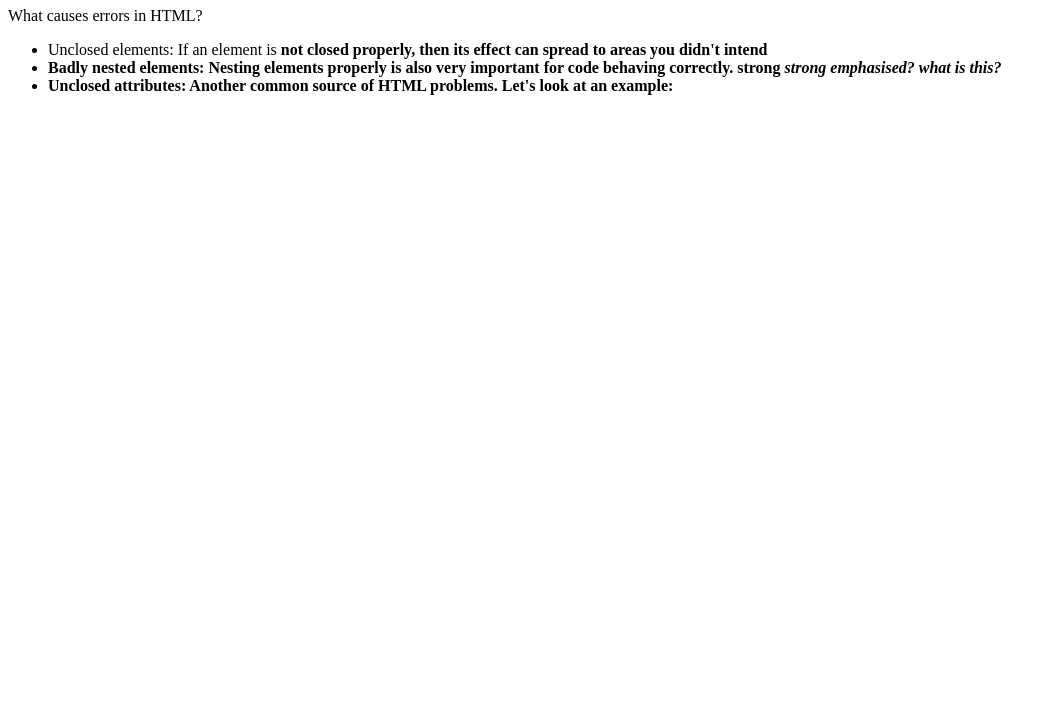
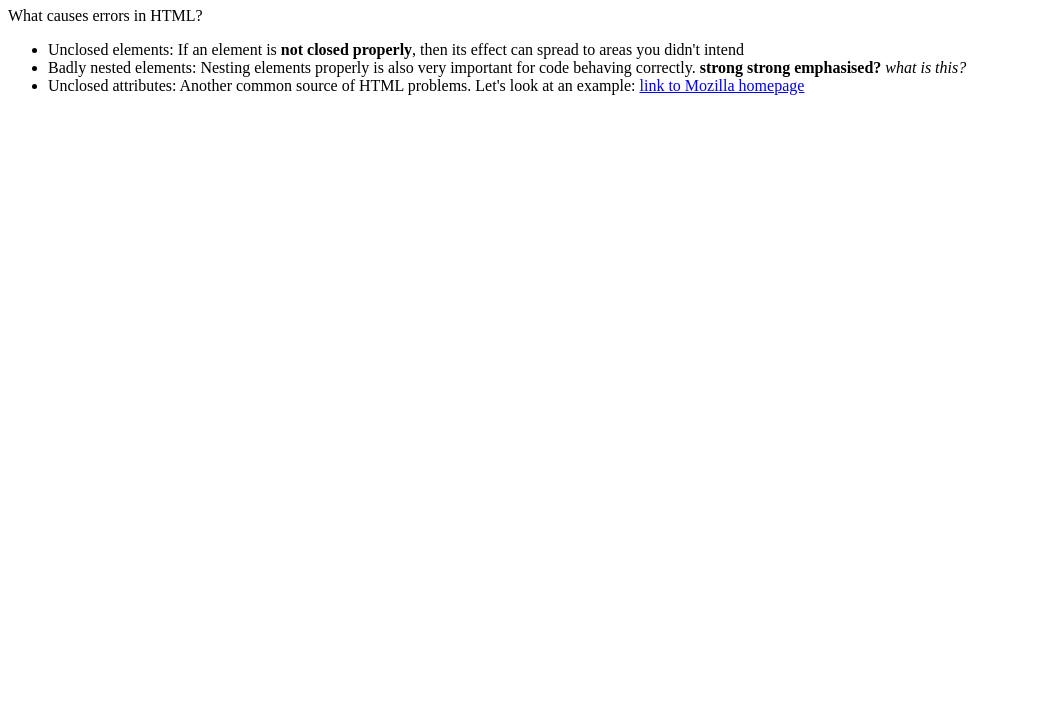
Before and after one commit to AndyPietr/MozzillaWebDevelopmentCourse, a plain HTML site: page HTML/debug html/index.html in a window 1280 px wide. Shown: the part 73-800 px from the top of the page, without its empty margins (0-1056 px from the left). Drawn offline with Linux system fonts and the light colour scheme.

Commit message:
finished charpter about debugging html, moving into next one

```diff
--- a/HTML/debug html/index.html
+++ b/HTML/debug html/index.html
@@ -16,11 +16,11 @@
     <p>What causes errors in HTML?
 
     <ul>
-      <li>Unclosed elements: If an element is <strong>not closed properly, then its effect can spread to areas you didn't intend
+      <li>Unclosed elements: If an element is <strong>not closed properly</strong>, then its effect can spread to areas you didn't intend
 
-      <li>Badly nested elements: Nesting elements properly is also very important for code behaving correctly. <strong>strong <em>strong emphasised?</strong> what is this?</em>
+      <li>Badly nested elements: Nesting elements properly is also very important for code behaving correctly. <strong>strong strong emphasised?</strong> <em>what is this?</em>
 
-      <li>Unclosed attributes: Another common source of HTML problems. Let's look at an example: <a href="https://www.mozilla.org/>link to Mozilla homepage</a>
+      <li>Unclosed attributes: Another common source of HTML problems. Let's look at an example: <a href="https://www.mozilla.org/">link to Mozilla homepage</a>
     </ul>
   </body>
 </html>
```
